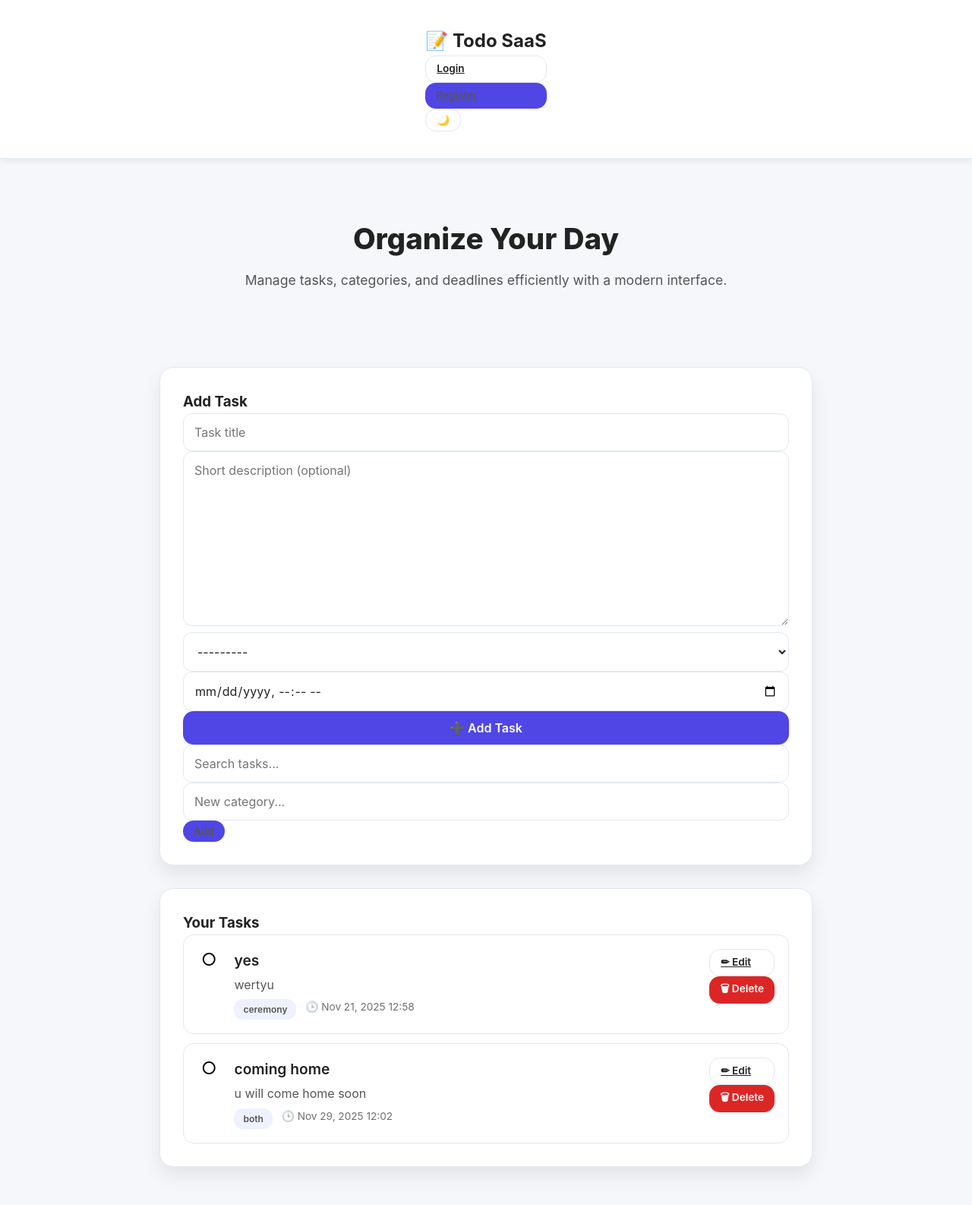
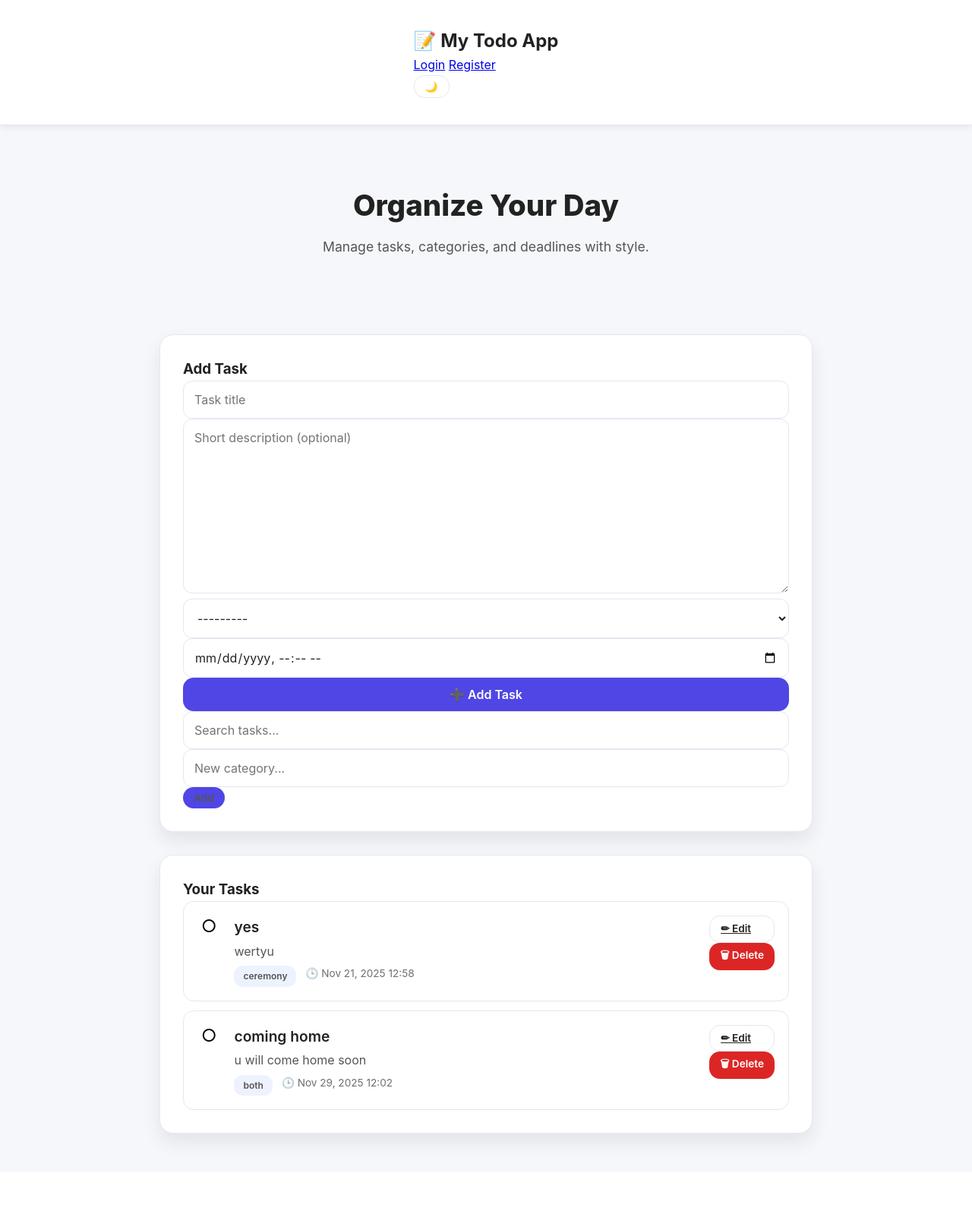
Before and after one commit to Clinton1029/django_todo, a Django app: page / in a window 1280 px wide. Shown: the whole page at 76% size. After the commit the page ends 1514 px from the top, so only its background shows below. Run offline with Django 5.2, Linux system fonts and the light colour scheme; data comes from the database, SQL or seed files in the repository.

Commit message:
updated the navbar

```diff
--- a/todo/templates/index.html
+++ b/todo/templates/index.html
@@ -6,34 +6,39 @@
   <title>📝 My Todo App</title>
   <meta name="viewport" content="width=device-width, initial-scale=1">
   <link rel="stylesheet" href="{% static 'styles.css' %}">
-  <script src="https://cdnjs.cloudflare.com/ajax/libs/Sortable/1.15.0/Sortable.min.js"></script>
+  <script src="https://cdnjs.cloudflare.com/ajax/libs/Sortable/1.15.0/Sortable.min.js" integrity="sha512-..." crossorigin="anonymous"></script>
 </head>
 <body>
-
-  <!-- Modern Navbar -->
+  <!-- Topbar / Navbar -->
   <header class="topbar">
     <div class="container topbar-content">
-      <h1 class="logo">📝 Todo SaaS</h1>
-      <nav class="nav-right">
-        <a href="{% url 'login' %}" class="btn small ghost">Login</a>
-        <a href="{% url 'register' %}" class="btn small">Register</a>
-        <button id="theme-toggle" class="btn small ghost">🌙</button>
+      <h1 class="logo">📝 My Todo App</h1>
+
+      <nav class="nav">
+        {% if user.is_authenticated %}
+          <span>Hi, {{ user.username|title }}</span>
+          <a href="{% url 'logout' %}">Logout</a>
+        {% else %}
+          <a href="{% url 'login' %}">Login</a>
+          <a href="{% url 'signup' %}">Register</a>
+        {% endif %}
       </nav>
+
+      <button id="theme-toggle" class="btn small ghost">🌙</button>
     </div>
   </header>
 
   <!-- Hero Section -->
-  <section class="hero container compact">
+  <section class="hero container">
     <h2 class="hero-title">Organize Your Day</h2>
-    <p class="hero-desc">Manage tasks, categories, and deadlines efficiently with a modern interface.</p>
+    <p class="hero-desc">Manage tasks, categories, and deadlines with style.</p>
   </section>
 
-  <main class="container main compact">
-
+  <main class="container main">
     <!-- Add & Filter Section -->
-    <section class="card add-section elevated compact">
+    <section class="card add-section elevated">
       <h3 class="section-title">Add Task</h3>
-      <form method="POST" class="add-form compact">
+      <form method="POST" class="add-form">
         {% csrf_token %}
         {{ form.title }}
         {{ form.description }}
@@ -42,12 +47,12 @@
         <button type="submit" class="btn wide">➕ Add Task</button>
       </form>
 
-      <div class="flex-between compact">
-        <!-- Live Search -->
+      <div class="flex-between">
+        <!-- Filter -->
         <input type="text" id="live-search" placeholder="Search tasks..." class="wide">
 
         <!-- Add Category -->
-        <form method="POST" action="{% url 'add_category' %}" class="add-category-form compact">
+        <form method="POST" action="{% url 'add_category' %}" class="add-category-form">
           {% csrf_token %}
           <input name="name" placeholder="New category...">
           <button class="btn small">Add</button>
@@ -56,7 +61,7 @@
     </section>
 
     <!-- Tasks List -->
-    <section class="card tasks elevated compact">
+    <section class="card tasks elevated">
       <h3 class="section-title">Your Tasks</h3>
       <ul class="task-list" id="tasks">
         {% for task in tasks %}
@@ -66,6 +71,7 @@
               {% csrf_token %}
               <button class="checkbox">{% if task.completed %}✔{% else %}○{% endif %}</button>
             </form>
+
             <div class="task-text">
               <div class="title">{{ task.title }}</div>
               {% if task.description %}
@@ -93,7 +99,7 @@
 
       <!-- Pagination -->
       {% if is_paginated %}
-      <div class="pagination compact">
+      <div class="pagination">
         {% if page_obj.has_previous %}
           <a href="?page={{ page_obj.previous_page_number }}{% if q %}&q={{ q }}{% endif %}" class="btn small ghost">⬅ Prev</a>
         {% endif %}
@@ -110,26 +116,25 @@
       </div>
       {% endif %}
     </section>
-
   </main>
 
   <!-- Scripts -->
   <script>
-    // Theme Toggle
     const toggle = document.getElementById("theme-toggle");
     const root = document.documentElement;
+
     function setTheme(mode){
       root.classList.toggle("dark", mode==="dark");
       toggle.textContent = mode==="dark"?"☀":"🌙";
       localStorage.setItem("theme", mode);
     }
+
     toggle.addEventListener("click", ()=>{
       const current = localStorage.getItem("theme") || (root.classList.contains("dark")?"dark":"light");
       setTheme(current==="dark"?"light":"dark");
     });
     setTheme(localStorage.getItem("theme")||"light");
 
-    // Live Search
     const search = document.getElementById("live-search");
     search.addEventListener("input", e=>{
       const query = e.target.value.toLowerCase();
@@ -138,13 +143,11 @@
       });
     });
 
-    // Drag & Drop
     new Sortable(document.getElementById("tasks"), {
       animation: 150,
       ghostClass: 'dragging',
       handle: '.title',
     });
   </script>
-
 </body>
 </html>
```
